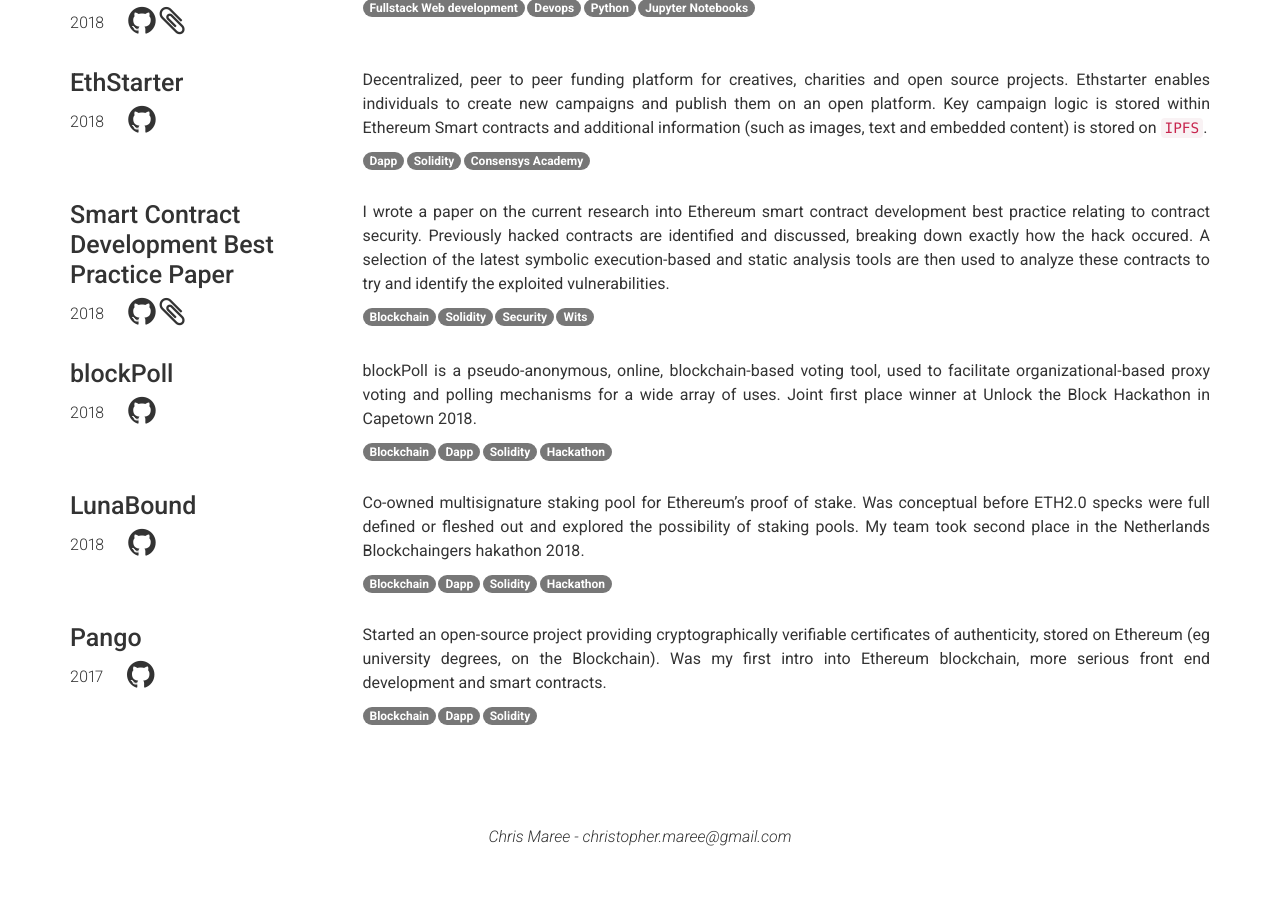
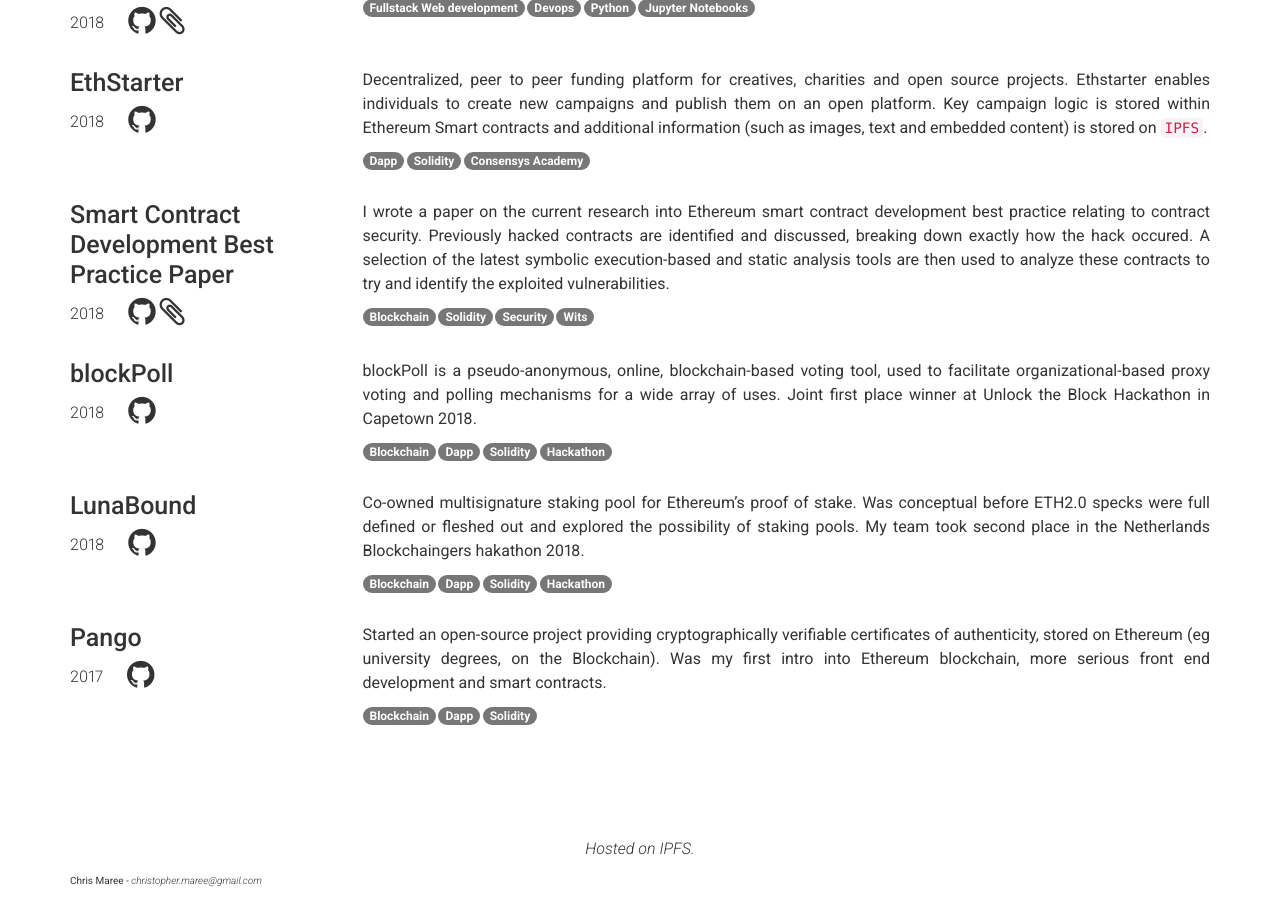
Before and after one commit to chrismaree/PersonalWebsite, a Jekyll site: the page built from index.md, in a window 1280 px wide and 900 px high, scrolled down 3524 px. Built offline with Jekyll 4.4.1, drawn with Linux system fonts in a browser that asks for light colours; before the commit the page ends 4385 px from its top, so only the background shows below that.

Commit message:
Added hosted on IPFS

```diff
--- a/_includes/footer.html
+++ b/_includes/footer.html
@@ -1,5 +1,6 @@
 <div class="container footer-container">
   <p>
+    <p>Hosted on IPFS.</p>
     {{ site.name | escape }} -
     <a href="mailto:{{ site.email }}" target="_blank">{{ site.email | escape }}</a>
     {%- if site.footer_show_references -%}
```
